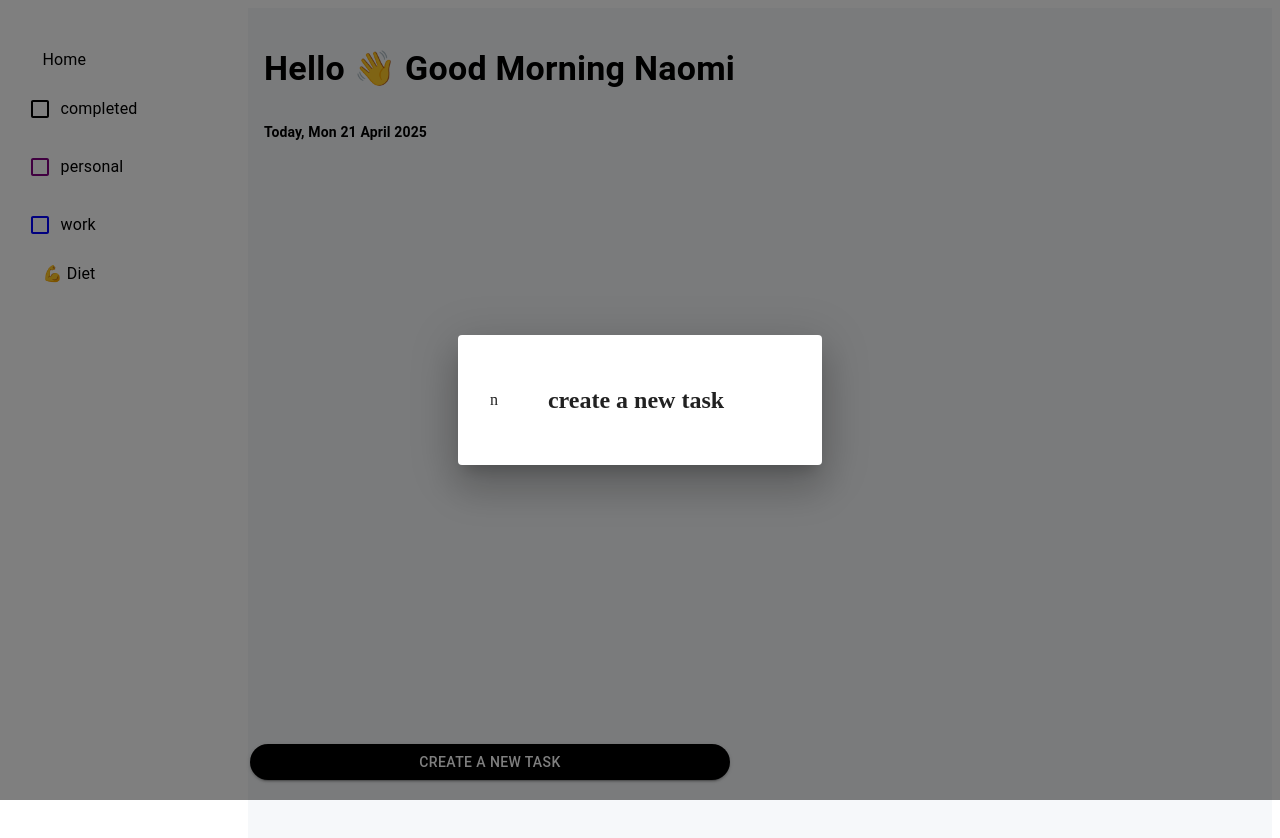
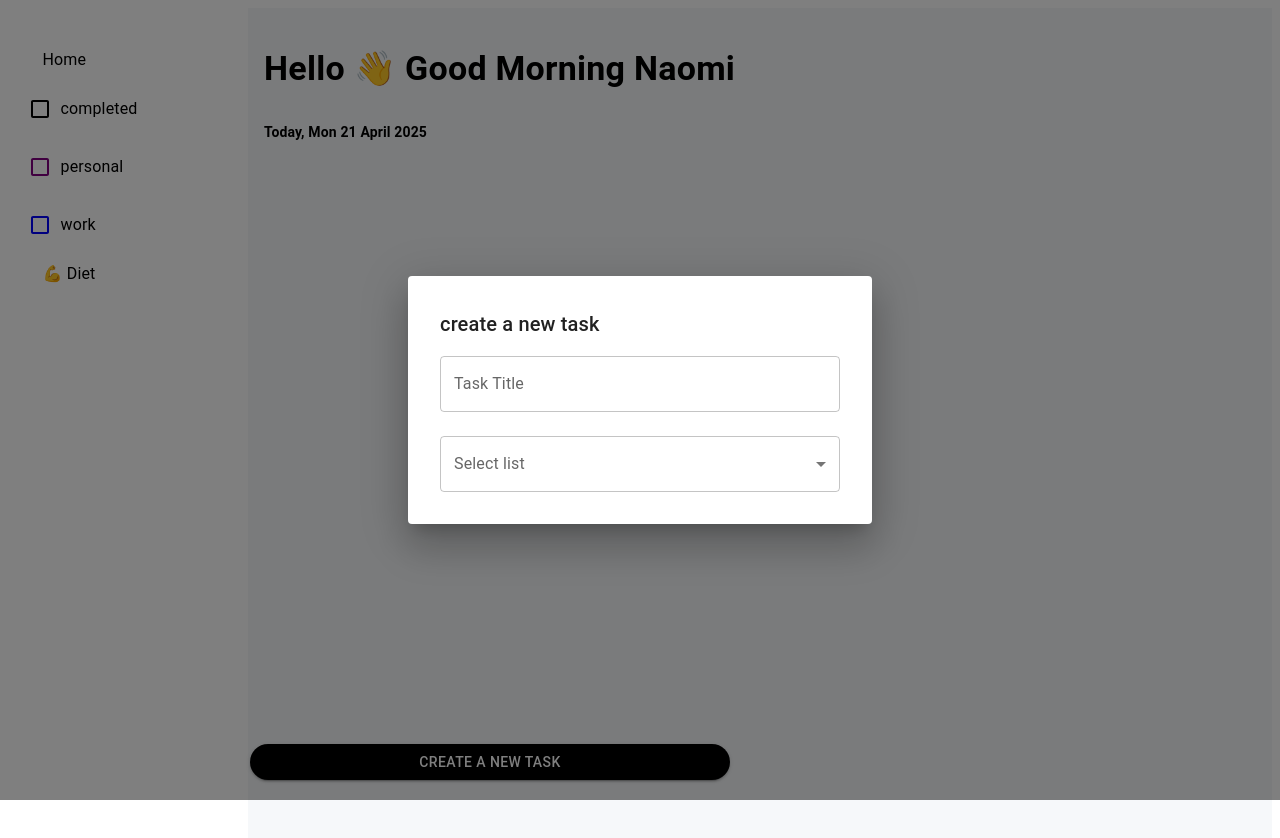
Before and after one commit to Naominm/todo_baas_app, a React (Vite) app: page / in a window 1280 px wide. Both pictures are taken after a click on the button "CREATE A NEW TASK". Shown: the top 838 px of the page. Built offline with nearby package versions, Linux system fonts and the light colour scheme; some icons are missing.

Commit message:
add task title input and list type select dropdown to TodoInput form

```diff
--- a/src/components/todoInput.tsx
+++ b/src/components/todoInput.tsx
@@ -1,12 +1,28 @@
 import { useState } from "react";
-import { Box, Dialog, Button } from "@mui/material";
+import {
+  Box,
+  Dialog,
+  Button,
+  Typography,
+  TextField,
+  FormControl,
+  InputLabel,
+  MenuItem,
+  Select,
+  SelectChangeEvent,
+} from "@mui/material";
 import CloseIcon from "@mui/icons-material/Close";
 
 function TodoInput() {
   const [open, setOpen] = useState(false);
   const handleOpen = () => setOpen(true);
   const handleClose = () => setOpen(false);
+  const [taskTitle, setTaskTitle] = useState("");
+  const [listType, setListType] = useState("");
 
+  const handleListChange = (event: SelectChangeEvent) => {
+    setListType(event.target.value);
+  };
   return (
     <Box sx={{ position: "fixed", bottom: 20, left: 250 }}>
       <Button
@@ -23,17 +39,38 @@ function TodoInput() {
         create a new task
       </Button>
       <Dialog open={open} onClose={handleClose}>
-        <Box style={{ padding: "2rem", minWidth: "300px" }}>
+        <Box style={{ padding: "2rem", minWidth: "400px" }}>
           <Box
             sx={{
               display: "flex",
               justifyContent: "space-between",
               alignItems: "center",
+              mb: 2,
             }}
           >
-            n<h2>create a new task</h2>
+            <Typography variant="h6">create a new task</Typography>
             <CloseIcon sx={{ cursor: "pointer" }} onClick={handleClose} />
           </Box>
+          <TextField
+            fullWidth
+            label="Task Title"
+            value={taskTitle}
+            onChange={(e) => setTaskTitle(e.target.value)}
+            sx={{ mb: 3 }}
+          />
+          <FormControl fullWidth>
+            <InputLabel id="list-label">Select list</InputLabel>
+            <Select
+              value={listType}
+              label="select List"
+              onChange={handleListChange}
+            >
+              <MenuItem value="home">🏠 Home</MenuItem>
+              <MenuItem value="personal">🟣 Personal</MenuItem>
+              <MenuItem value="work">🟦 Work</MenuItem>
+              <MenuItem value="diet">💪 Diet</MenuItem>
+            </Select>
+          </FormControl>
         </Box>
       </Dialog>
     </Box>
```
